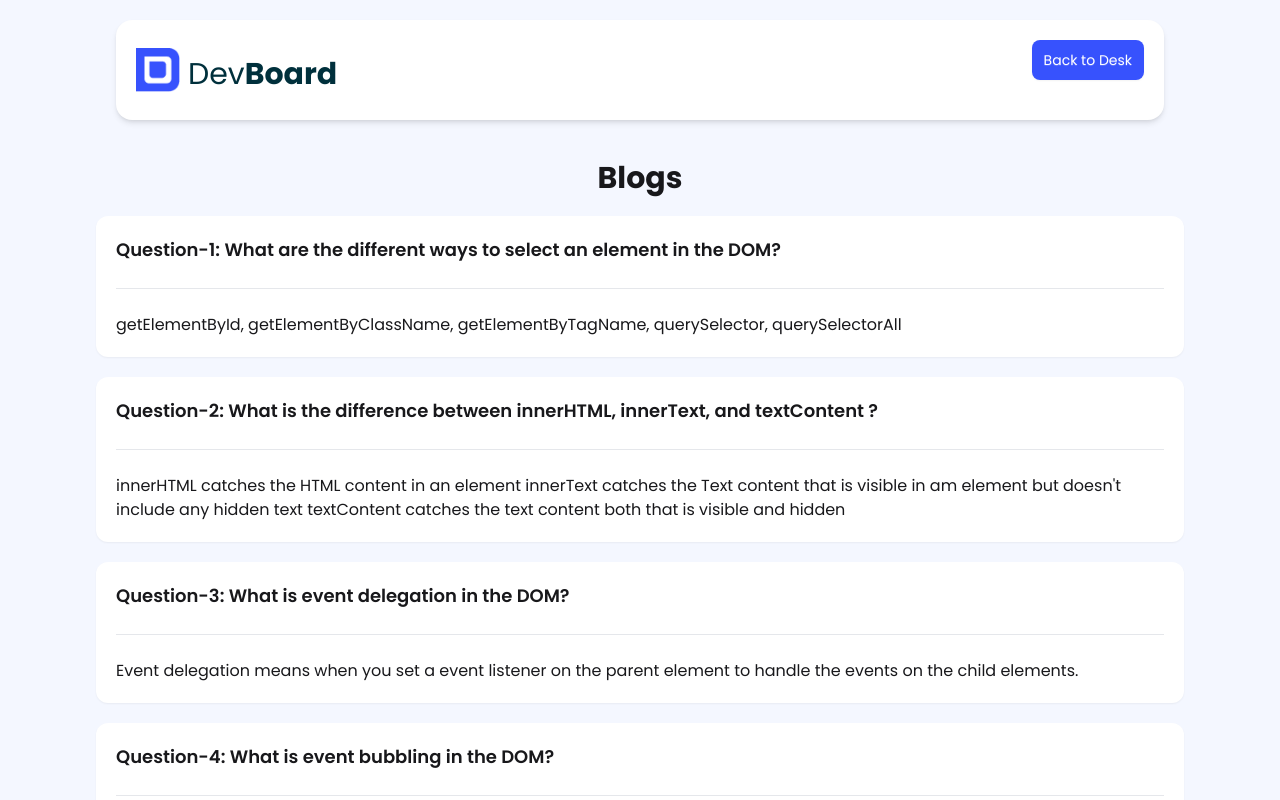
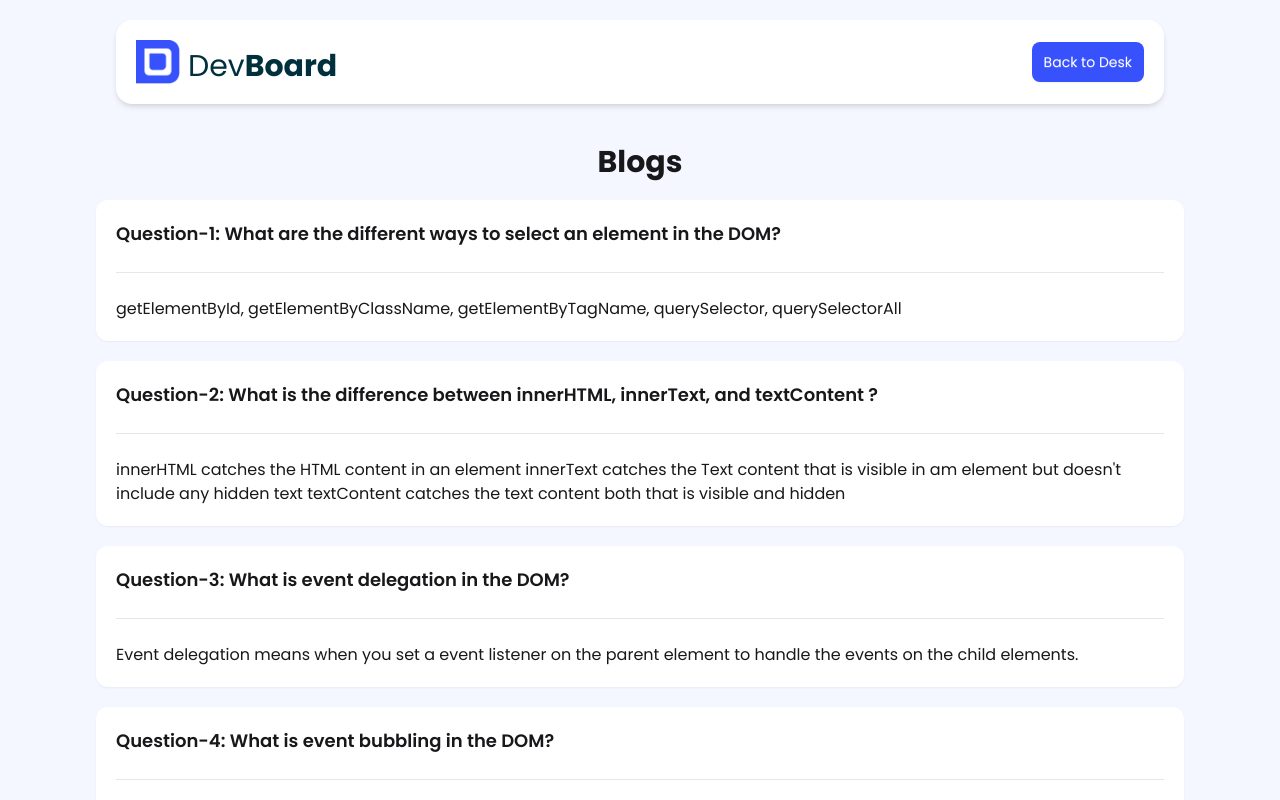
Before and after one commit to mugdhadey04/assignment-05, a plain HTML site: page question.html in a window 1280 px wide. Shown: the top 800 px of the page. Drawn offline with nearby package versions, Linux system fonts and the light colour scheme.

Commit message:
final commit

```diff
--- a/question.html
+++ b/question.html
@@ -29,7 +29,7 @@
 
 <body class="bg-[#F4F7FF] font-poppins">
     <!-- Header section -->
-    <header class="mx-24 p-5">
+    <header class="mx-2 lg:mx-24 p-1 lg:p-5">
         <nav>
             <div class="navbar bg-base-100 p-5 rounded-2xl shadow-md">
                 <div class="flex-1">
@@ -40,7 +40,7 @@
                 </div>
                 <div id="previous">
                     <a href="index.html">
-                        <button class="btn bg-[#3752FD] text-sm text-white mb-5 shadow-sm px-3 py-1 rounded-lg">Back to
+                        <button class="btn bg-[#3752FD] text-sm text-white shadow-sm px-3 py-1 rounded-lg">Back to
                             Desk</button>
                     </a>
                 </div>
@@ -49,7 +49,7 @@
     </header>
 
     <!-- Main section -->
-    <Main class="mx-24">
+    <Main class="mx-7 lg:mx-24">
         <h1 class="text-center font-bold text-3xl m-5">Blogs</h1>
         <div class="bg-white mb-5 shadow-sm rounded-xl p-5">
             <h1 class="text-lg font-semibold">
```
